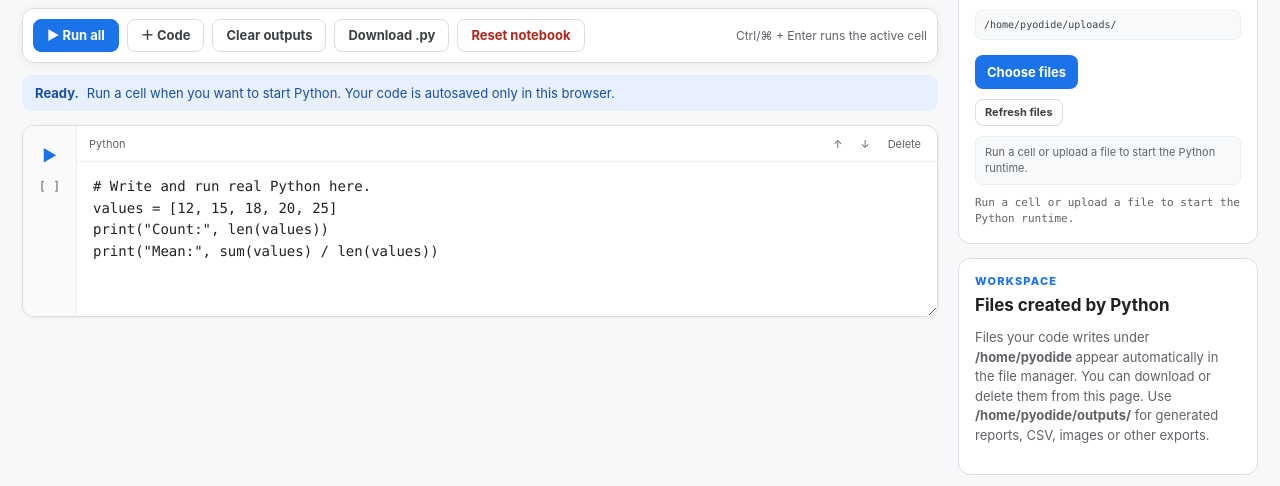
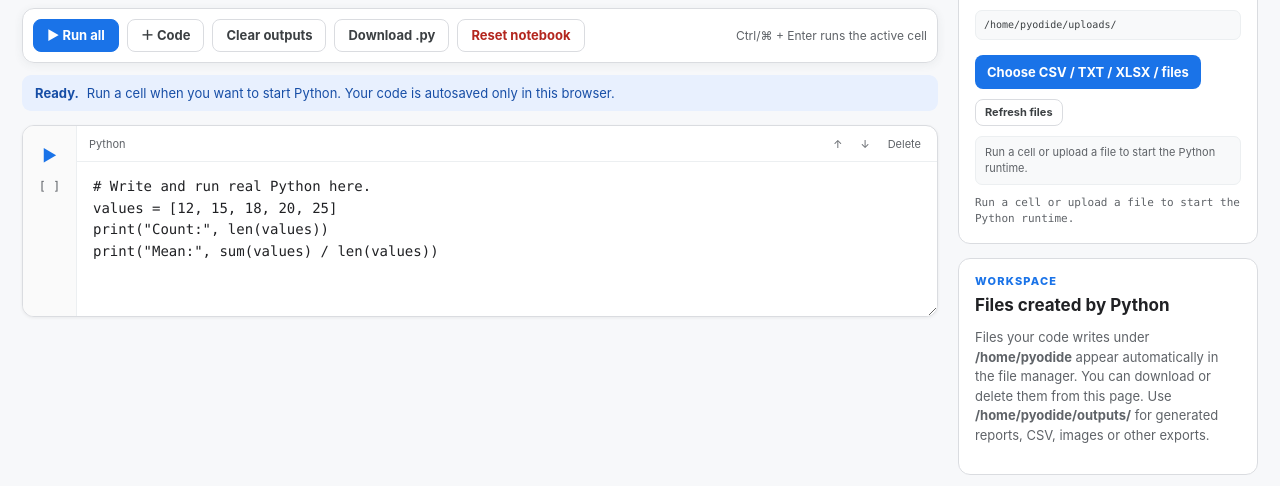
Before and after one commit to juanperez238421-cpu/ijr-estadistica-11-2026, a plain HTML site: page python/sandbox.html in a window 1280 px wide. Shown: the part 241-727 px from the top of the page. Drawn offline with Linux system fonts and the light colour scheme.

Commit message:
Clarify sandbox upload supports CSV TXT XLSX and files

```diff
--- a/python/sandbox.html
+++ b/python/sandbox.html
@@ -64,7 +64,7 @@
         <h2>Upload & download</h2>
         <p>Upload multiple files of any type. They are copied into the temporary Python filesystem and can be opened from your code.</p>
         <code class="workspace-path">/home/pyodide/uploads/</code>
-        <label class="file-button" for="fileInput">Choose files</label>
+        <label class="file-button" for="fileInput">Choose CSV / TXT / XLSX / files</label>
         <input id="fileInput" type="file" multiple>
         <div id="fileList" class="file-list legacy-file-list"><span>No files uploaded yet.</span></div>
         <div class="side-actions">
```
